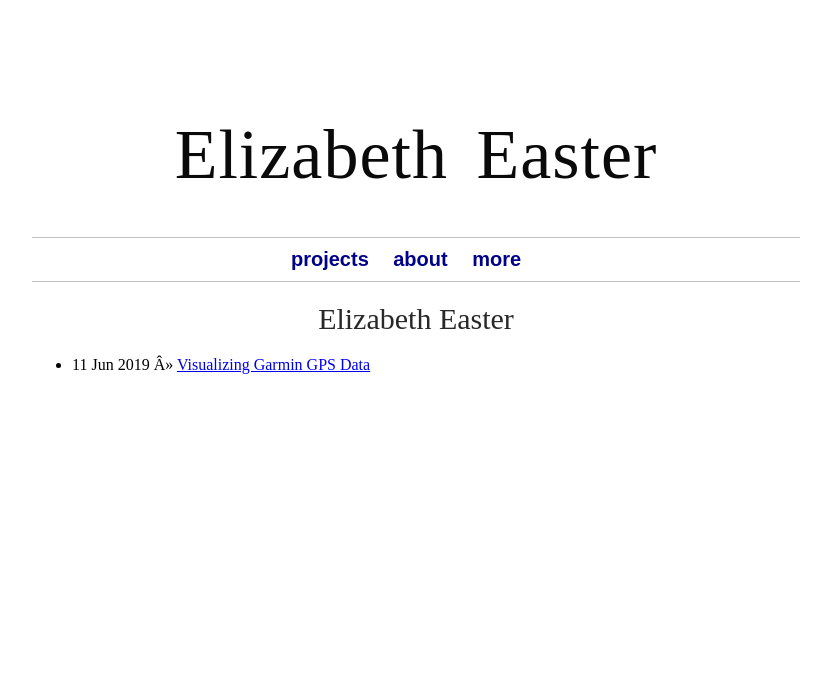
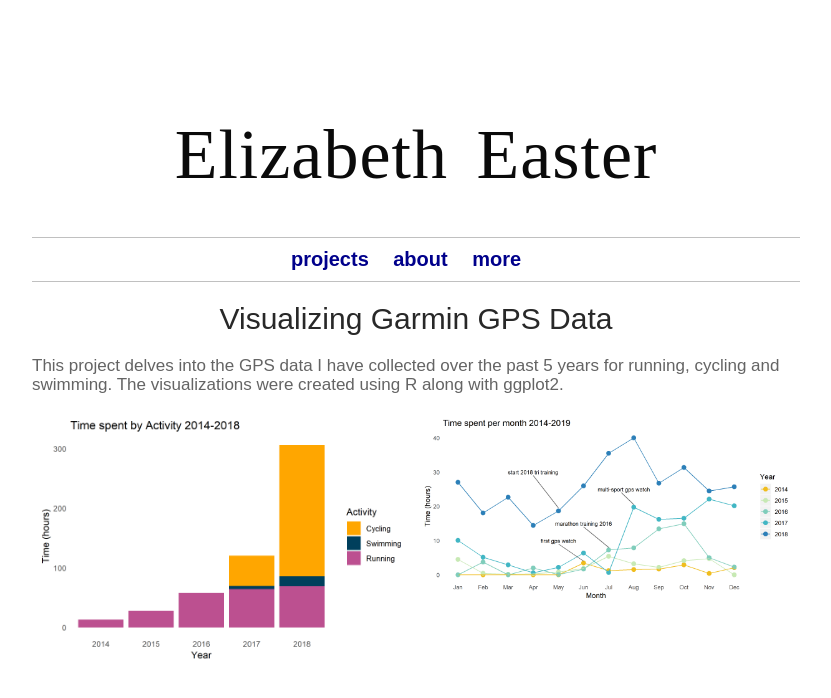
Before and after one commit to edeaster/edeaster.github.io, a Jekyll site: the page built from index.html, in a window 1280 px wide. Shown: the top 698 px of the page, without its empty margins (224-1055 px from the left). Built offline with Jekyll 4.4.1, drawn with Linux system fonts in a browser that asks for light colours; some web fonts are replaced.

Commit message:
Update index.html

```diff
--- a/index.html
+++ b/index.html
@@ -3,10 +3,18 @@ layout: default
 title: Elizabeth Easter
 ---
 
-<h1>{{ page.title }}</h1>
-	<ul class="posts">
+<div class="project_container">
+          <h1> <a class= "project_head" href= "garmin_data_project.html" >Visualizing Garmin GPS Data </a></h1>
 
-	  {% for post in site.posts %}
-	    <li><span>{{ post.date | date_to_string }}</span> » <a href="{{ post.url }}" title="{{ post.title }}">{{ post.title }}</a></li>
-	  {% endfor %}
-	</ul>
+   <p> This project delves into the GPS data I have collected over the past 5 years for
+                running, cycling and swimming. The visualizations were created using R along with ggplot2. </p>
+         <div class="row">
+          <div class="column">
+            <img src="projects/garmin_vis/images/overview_time.png" alt="1" style="width:100%">
+          </div>
+          <div class="column">
+            <img src="projects/garmin_vis/images/month_year_all.png" alt="2" style="width:100%">
+          </div>
+
+        </div>
+          </div><!--project container-->
```
